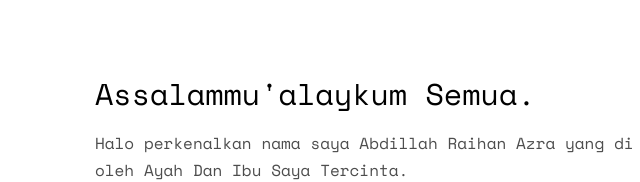
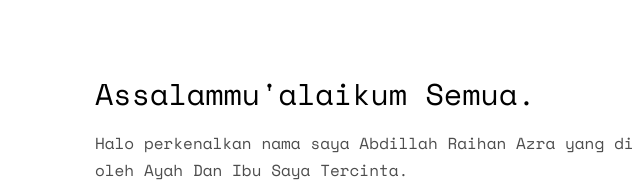
Before and after one commit to raihanazra3/cv2, a website: page index.html in a window 1280 px wide. Shown: the part 995-1177 px from the top of the page, 365-1005 px from the left. Drawn offline with nearby package versions, Linux system fonts and the light colour scheme; some packages are replaced by stand-ins of ours; no server answers; files whose address does not match are found by name.

Commit message:
Update index.html

```diff
--- a/index.html
+++ b/index.html
@@ -83,7 +83,7 @@
 					</ul>
 				</div>
 				<div class="col-md-8">
-					<h2>Assalammu'alaykum Semua.</h2>
+					<h2>Assalammu'alaikum Semua.</h2>
 					<p>Halo perkenalkan nama saya Abdillah Raihan Azra yang di lahirkan ke dunia oleh Ayah Dan Ibu Saya Tercinta.</p>
 					<p>Saya hanya manusia biasa, yang suka dalam bidang program dan bermain game.</p>
 					<p>
```
